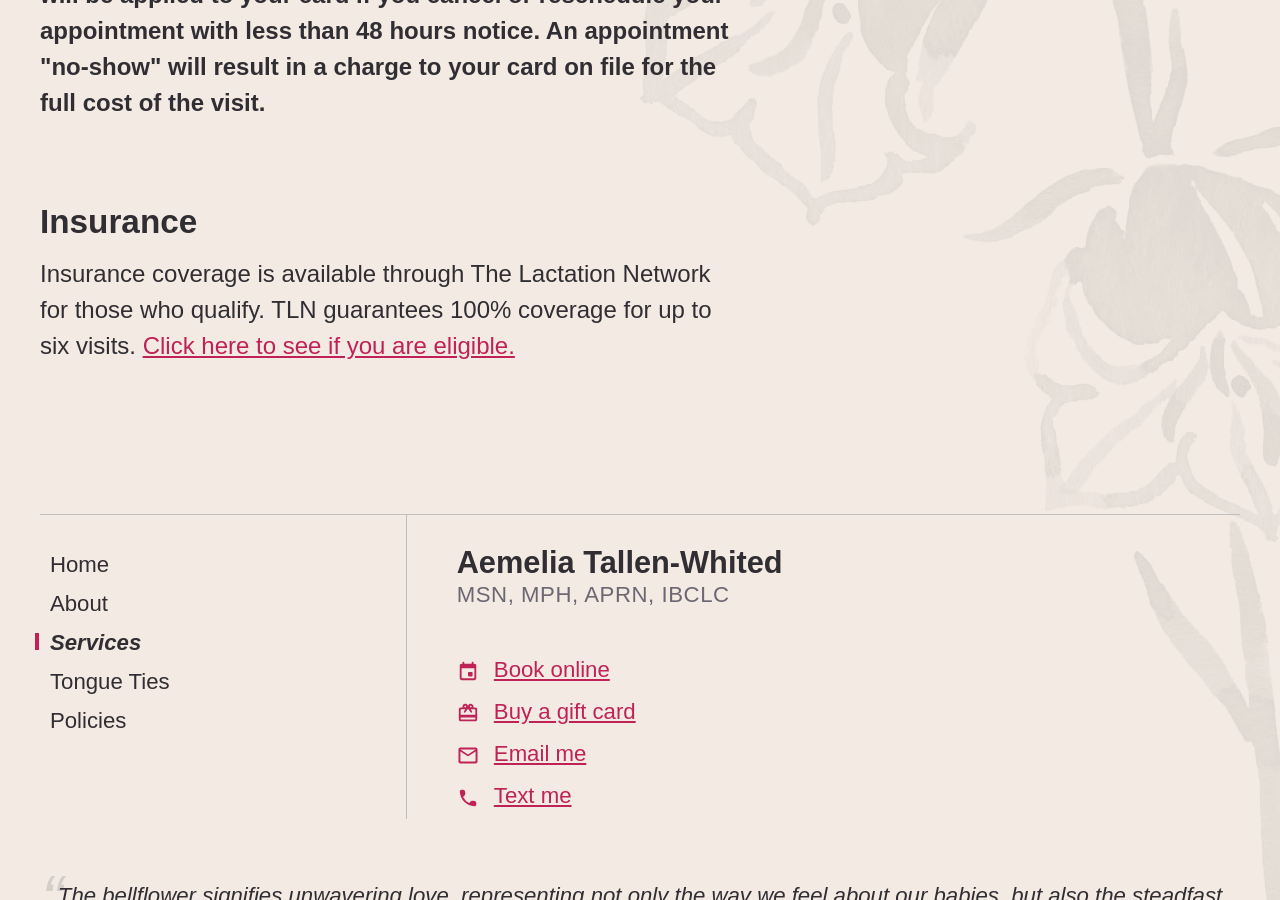
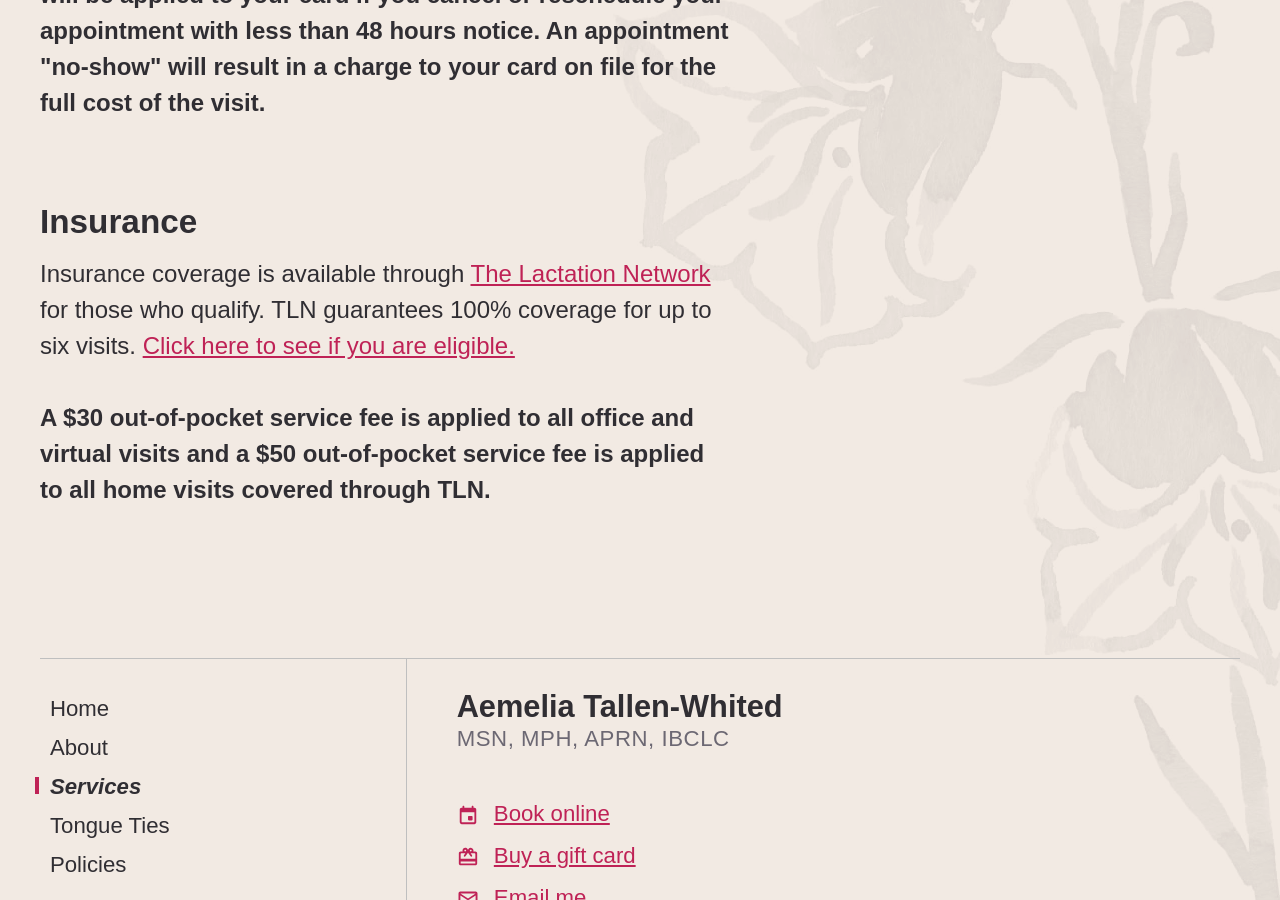
Before and after one commit to bellflowerlactation/bellflower, a Jekyll site: the page built from services.html, in a window 1280 px wide and 900 px high, scrolled down 4017 px. Built offline with Jekyll 4.4.1, drawn with Linux system fonts in a browser that asks for light colours; some web fonts are replaced.

Commit message:
Update services page

```diff
--- a/services.html
+++ b/services.html
@@ -182,10 +182,13 @@ description:
     </section>
     <section>
         <h2 id="insurance">Insurance</h2>
-        <p class="u-mb:0">
-            Insurance coverage is available through The Lactation Network for those who qualify.
+        <p>
+            Insurance coverage is available through <a href="https://lactationnetwork.com/">The Lactation Network</a> for those who qualify.
             TLN guarantees 100% coverage for up to six visits. <a href="https://go.lactationnetwork.com/BellflowerLactation">
             Click here to see if you are eligible.</a>
+        </p>
+        <p class="u-mb:0">
+            <strong>A $30 out-of-pocket service fee is applied to all office and virtual visits and a $50 out-of-pocket service fee is applied to all home visits covered through TLN.</strong>
         </p>
     </section>
 </div>
```
